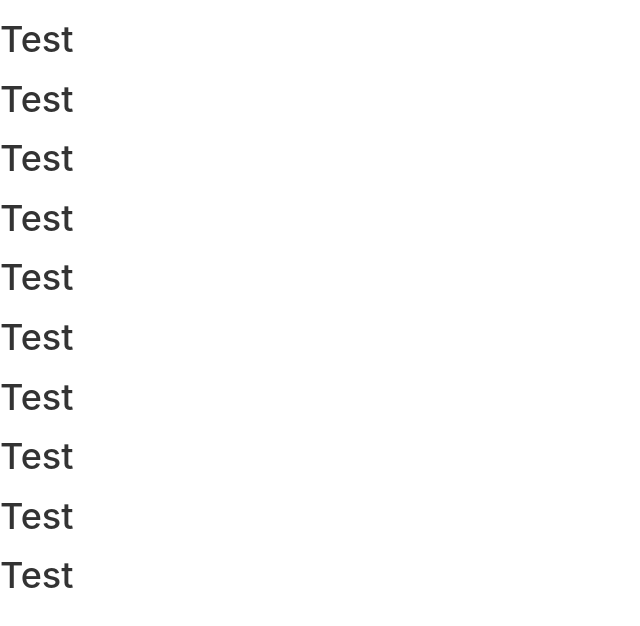
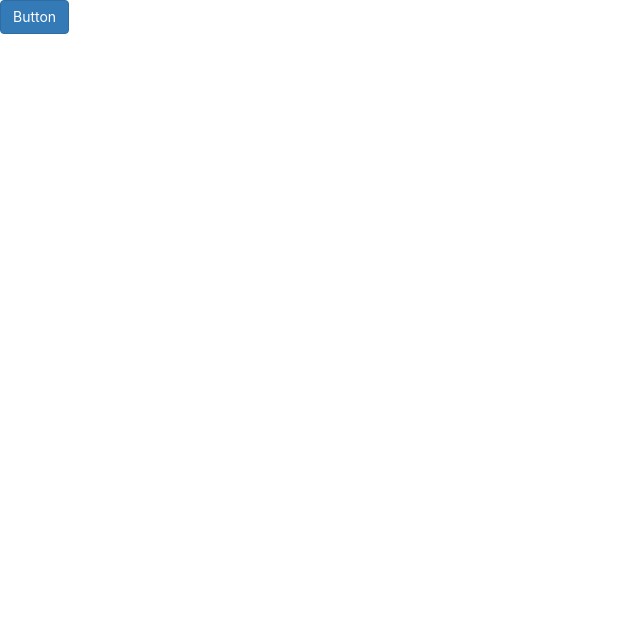
Before and after one commit to pallenJ/react-study, a React (Create React App) app: page /test in a window 1280 px wide. Shown: the top 626 px of the page, without its empty margins (0-640 px from the left). Built offline with nearby package versions, Linux system fonts and the light colour scheme.

Commit message:
button 컴포넌트 생성 성공. 단, 리턴에 여러 버튼들을 넣는것은 실패.

```diff
--- a/src/App1.js
+++ b/src/App1.js
@@ -3,14 +3,18 @@ import React, { Component } from 'react'
 export default class App1 extends Component {
     render() {
         let elt = [];
-        for (let i = 0; i < 10; i++) {
-            elt.push(<h1>Test</h1>);
+        for (let i = 0; i < 5; i++) {
+            elt.push(
+            <h1>Test</h1>
+                );
         }
-        return (
-            <div>
-                {elt}
-            </div>
-        )
+        let aaa = this.buttonTest;
+        return this.buttonTest("primary");
+    }
+    buttonTest(btnType) {
+        return(
+            <button class={"btn btn-"+btnType} type="submit">Button </button>
+        );
     }
 }
 
```
